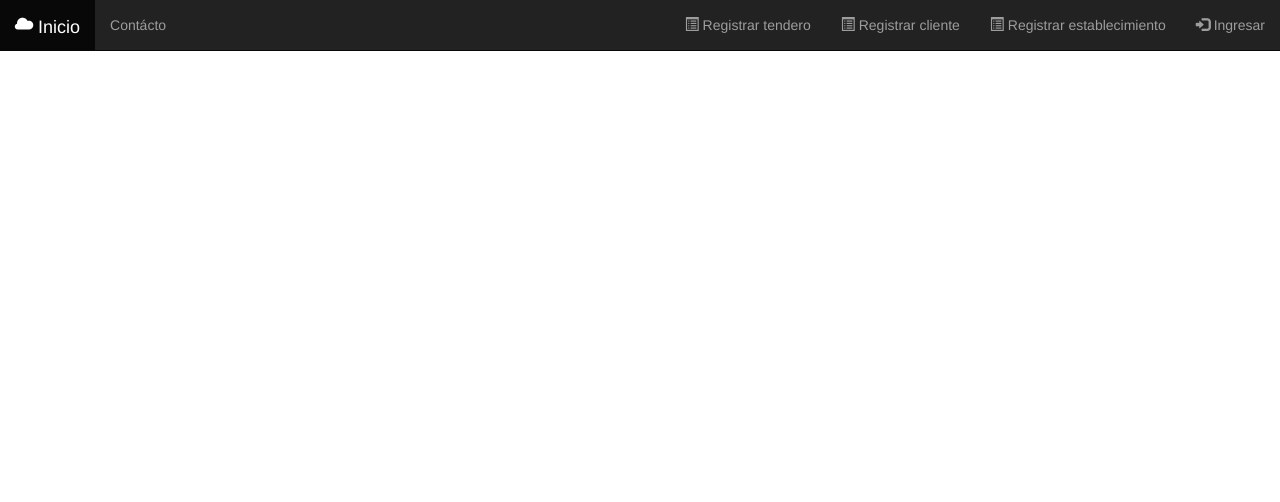
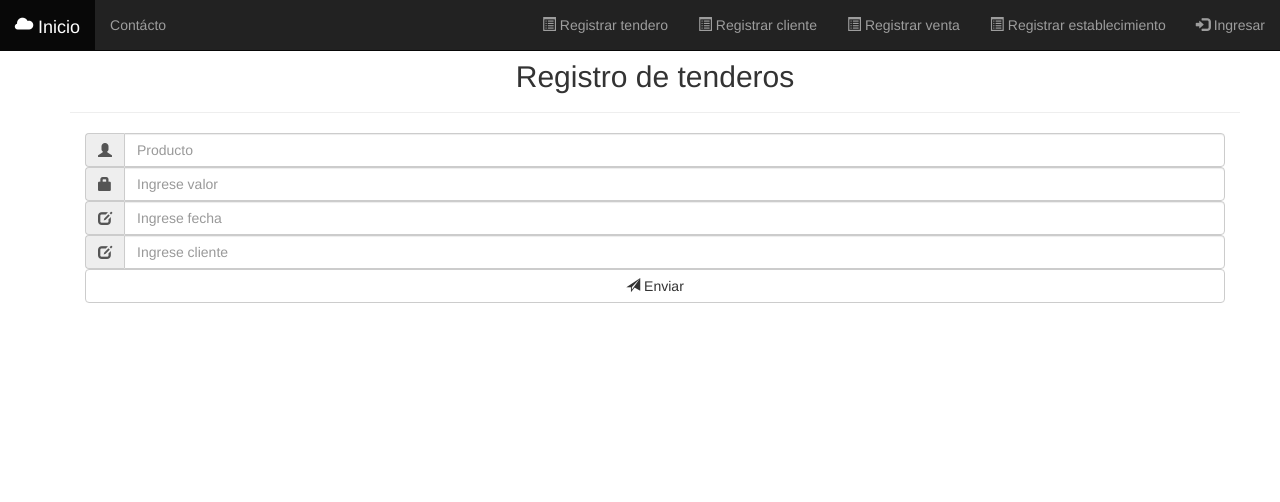
Before and after one commit to Thioalejo/ProyectoPHP, a PHP site: page /index.php?menu=registrarVenta in a window 1280 px wide. Shown: the top 502 px of the page. Run offline with PHP 8.4, Linux system fonts and the light colour scheme; some libraries are stand-ins or nearby versions.

Commit message:
Se implemento el registro de ventas y guardado en base de datos

```diff
--- a/capas/header.php
+++ b/capas/header.php
@@ -31,6 +31,13 @@
 					</a>
 				</li>
 
+
+				<li>
+					<a href="?menu=registrarVenta"><span class="glyphicon glyphicon-list-alt"></span>
+						Registrar venta
+					</a>
+				</li>
+
 				<li>
 					<a href="?menu=registrarEstablecimiento"><span class="glyphicon glyphicon-list-alt"></span>
 						Registrar establecimiento
--- a/index.php
+++ b/index.php
@@ -64,6 +64,10 @@ https://www.w3schools.com/bootstrap/default.asp
 				require_once('usuarios/registrarCliente.php');
 			}
 
+			if ($_GET['menu']=='registrarVenta') {
+				require_once('usuarios/registrarVenta.php');
+			}
+
 			if ($_GET['menu']=='registrarEstablecimiento') {
 				require_once('usuarios/registrarEstablecimiento.php');
 			}
@@ -77,11 +81,15 @@ https://www.w3schools.com/bootstrap/default.asp
 			}
 
 
-			if ($_GET['menu']=='form_ingreso') {
-				if ($_POST['usuario']=='gerley' and $_POST['clave']=='123') {
+			if ($_GET['menu']=='form_ingreso')
+			{
+				if ($_POST['usuario']=='gerley' and $_POST['clave']=='123')
+				{
 					require_once('clases/clases.php');
 					require_once('usuarios/perfil.php');
-				}else{
+				}
+				else
+				{
 					require_once('usuarios/error.php');
 				}
 			}
--- a/usuarios/ingresar.php
+++ b/usuarios/ingresar.php
@@ -10,7 +10,7 @@
 
 <div class="container">
 
-	<form action='?menu=form_ingreso' method='post'>
+	<form action='sesiones/checklogin.php' method='post'>
 
 		<div class="input-group">
 			<span class="input-group-addon">
--- /dev/null
+++ b/usuarios/registrarVenta.php
@@ -0,0 +1,51 @@
+
+<!-- Nota: Lista de iconos de Bootstrap
+ https://www.w3schools.com/icons/bootstrap_icons_glyphicons.asp
+-->
+<div  class="container page-header text-center">
+ <p>
+ 	<h2>Registro de tenderos</h2>
+ </p>
+</div>
+
+<div class="container">
+
+	<form id="frmRegistro" action='BD/BD_insertarVenta.php' method='get'>
+
+		<div class="input-group">
+			<span class="input-group-addon">
+				<span class="glyphicon glyphicon-user"></span>
+			</span>
+					<input  class="form-control" id="idProducto" name="txtProducto" type="text" placeholder="Producto" required="true">
+		</div>
+
+		<div class="input-group">
+			<span class="input-group-addon">
+				<span class="glyphicon glyphicon-lock"></span>
+			</span>
+					<input class="form-control" id="IdPrecio" name="txtPrecio" type="text" placeholder="Ingrese valor" required="true">
+		</div>
+
+		<div class="input-group">
+			<span class="input-group-addon">
+				<span class="glyphicon glyphicon-edit"></span>
+			</span>
+					<input class="form-control" id="idFecha" name="txtFecha" type="text" placeholder="Ingrese fecha" required="true">
+		</div>
+
+
+		<div class="input-group">
+			<span class="input-group-addon">
+				<span class="glyphicon glyphicon-edit"></span>
+			</span>
+					<input class="form-control" id="idCliente" name="txtCliente" type="text" placeholder="Ingrese cliente" required="true">
+		</div>
+
+
+
+	<button type="submit" class="btn btn-default btn-block">
+	  <span class="glyphicon glyphicon-send"></span> Enviar
+	</button>
+
+	</form>
+</div>
```
Also changed, not shown: BD/BD_insertarVenta.php (added, +35 -0 lines), SentenciasSQL/SQL.txt (+17 -0 lines), sesiones/checklogin.php (added, +45 -0 lines), sesiones/panel-control.php (added, +35 -0 lines), usuarios/registrarCliente.php (+13 -0 lines).
